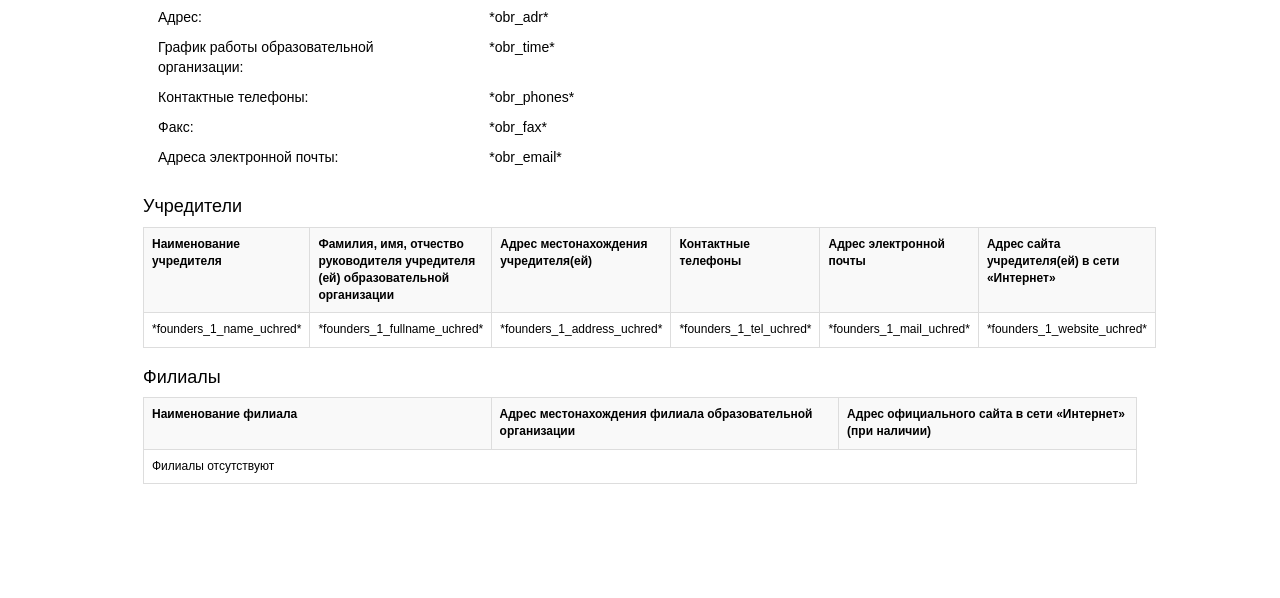
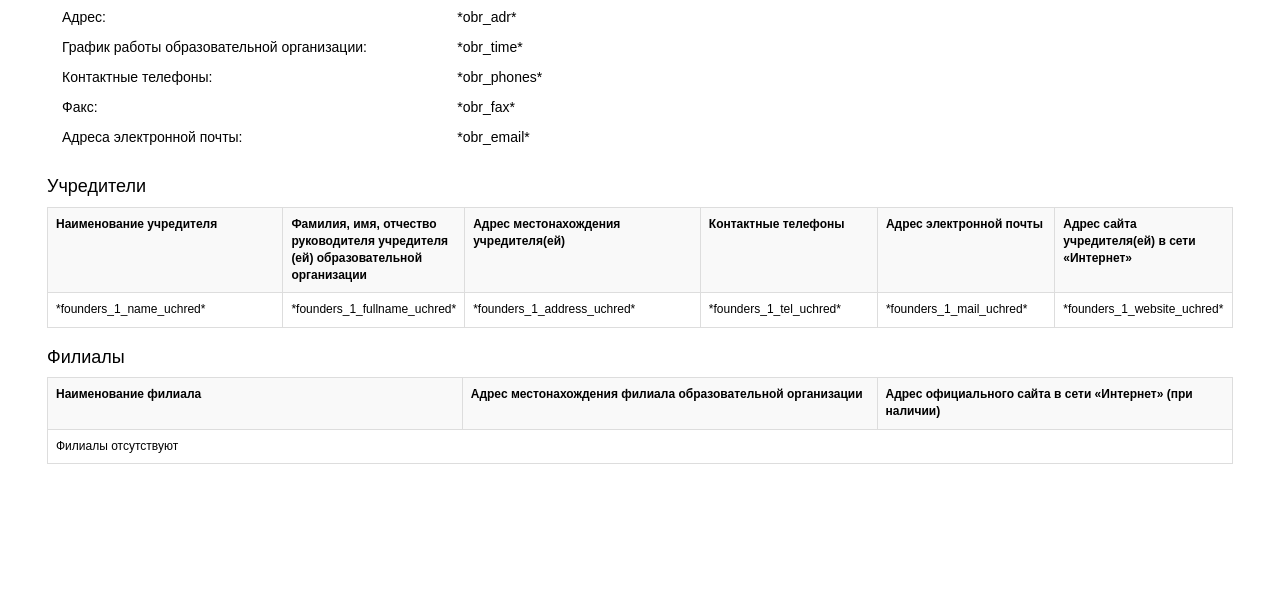
Before and after one commit to mclvren/edutags, a website: page info/common.html in a window 1280 px wide. Shown: the part 202-800 px from the top of the page. Drawn offline with nearby package versions, Linux system fonts and the light colour scheme.

Commit message:
fix width

```diff
--- a/info/common.html
+++ b/info/common.html
@@ -20,7 +20,7 @@
 </head><body>
         <div id="wrapper" class="bvi-show" style="display: block;">
 
-            <div class="container">
+            <div class="container" style="width: 95%;">
                 <div class="header" id="header">
                     <h1 id="organization_name">*organization_name*</h1>
                     <div class="navbar navbar-default navbar-static-top">
```
Also changed, not shown: test/index.html (+1 -1 lines).
